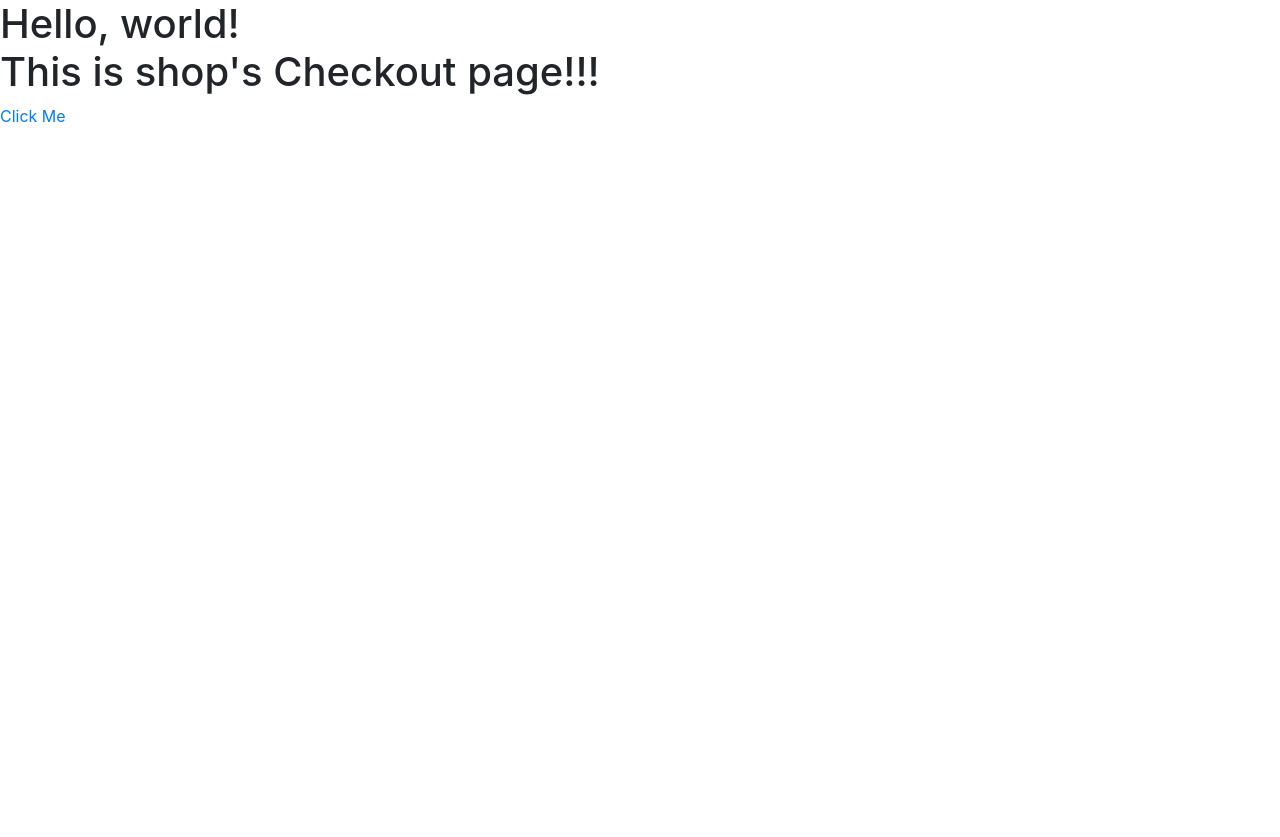
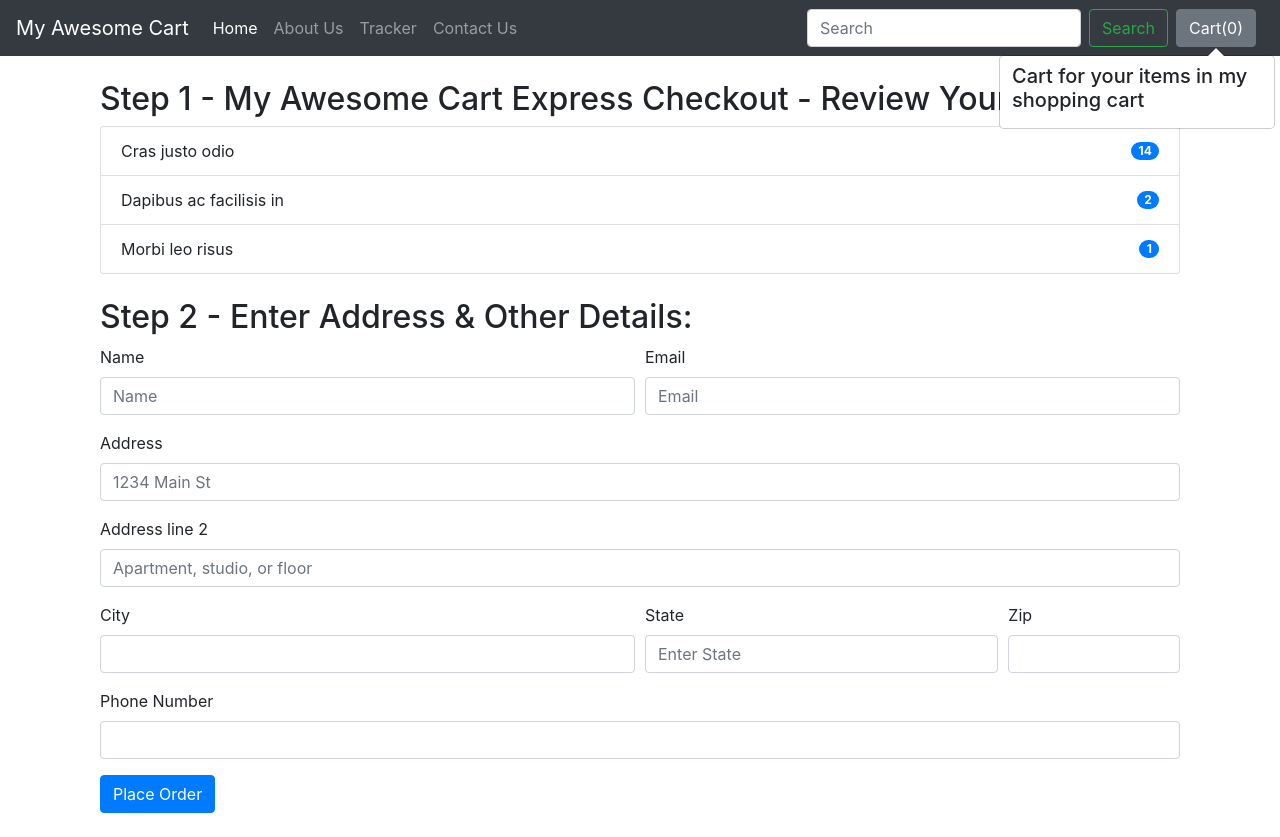
Before and after one commit to MdRizwan09/mac, a Django app: page /shop/checkout/ in a window 1280 px wide. Before the commit the page ends 122 px from the top, so only its background shows below. Run offline with Django 5.2, Linux system fonts and the light colour scheme; some libraries are stand-ins or nearby versions.

Commit message:
Creating The Checkout Page | Python Django Tutorials In Hindi #48

```diff
--- a/shop/templates/shop/checkout.html
+++ b/shop/templates/shop/checkout.html
@@ -1,24 +1,67 @@
-<!doctype html>
-<html lang="en">
-  <head>
-    <!-- Required meta tags -->
-    <meta charset="utf-8">
-    <meta name="viewport" content="width=device-width, initial-scale=1, shrink-to-fit=no">
-
-    <!-- Bootstrap CSS -->
-    <link rel="stylesheet" href="https://stackpath.bootstrapcdn.com/bootstrap/4.2.1/css/bootstrap.min.css" integrity="sha384-GJzZqFGwb1QTTN6wy59ffF1BuGJpLSa9DkKMp0DgiMDm4iYMj70gZWKYbI706tWS" crossorigin="anonymous">
-
-    <title>Hello, world!</title>
-  </head>
-  <body>
-    <h1>Hello, world! <br> This is shop's Checkout page!!!</h1>
-    {% load static %}
-    <a href="{%static 'shop/mystatic.txt' %}">Click Me</a>
-
-    <!-- Optional JavaScript -->
-    <!-- jQuery first, then Popper.js, then Bootstrap JS -->
-    <script src="https://code.jquery.com/jquery-3.3.1.slim.min.js" integrity="sha384-q8i/X+965DzO0rT7abK41JStQIAqVgRVzpbzo5smXKp4YfRvH+8abtTE1Pi6jizo" crossorigin="anonymous"></script>
-    <script src="https://cdnjs.cloudflare.com/ajax/libs/popper.js/1.14.6/umd/popper.min.js" integrity="sha384-wHAiFfRlMFy6i5SRaxvfOCifBUQy1xHdJ/yoi7FRNXMRBu5WHdZYu1hA6ZOblgut" crossorigin="anonymous"></script>
-    <script src="https://stackpath.bootstrapcdn.com/bootstrap/4.2.1/js/bootstrap.min.js" integrity="sha384-B0UglyR+jN6CkvvICOB2joaf5I4l3gm9GU6Hc1og6Ls7i6U/mkkaduKaBhlAXv9k" crossorigin="anonymous"></script>
-  </body>
-</html>
+{% extends 'shop/basic.html' %}
+{% block title%} Checkout - My Awesome Cart{% endblock %}
+{% block body %}
+  <div class="container">
+      <div class="col my-4">
+          <h2>Step 1 - My Awesome Cart Express Checkout - Review Your Cart Items</h2>
+          <div id="items">
+              <ul class="list-group">
+                  <li class="list-group-item d-flex justify-content-between align-items-center">
+                      Cras justo odio
+                      <span class="badge badge-primary badge-pill">14</span>
+                  </li>
+                  <li class="list-group-item d-flex justify-content-between align-items-center">
+                      Dapibus ac facilisis in
+                      <span class="badge badge-primary badge-pill">2</span>
+                  </li>
+                  <li class="list-group-item d-flex justify-content-between align-items-center">
+                      Morbi leo risus
+                      <span class="badge badge-primary badge-pill">1</span>
+                  </li>
+              </ul>
+          </div>
+      </div>
+      <div class="col my-4">
+          <h2>Step 2 - Enter Address & Other Details:</h2>
+          <form>
+              <div class="form-row">
+                  <div class="form-group col-md-6">
+                      <label for="inputname">Name</label>
+                      <input type="name" class="form-control" id="inputname" placeholder="Name">
+                  </div>
+                  <div class="form-group col-md-6">
+                      <label for="inputEmail4">Email</label>
+                      <input type="email" class="form-control" id="inputEmail4" placeholder="Email">
+                  </div>
+              </div>
+              <div class="form-group">
+                  <label for="inputAddress">Address</label>
+                  <input type="text" class="form-control" id="inputAddress" placeholder="1234 Main St">
+              </div>
+              <div class="form-group">
+                  <label for="inputAddress2">Address line 2</label>
+                  <input type="text" class="form-control" id="inputAddress2" placeholder="Apartment, studio, or floor">
+              </div>
+              <div class="form-row">
+                  <div class="form-group col-md-6">
+                      <label for="inputCity">City</label>
+                      <input type="text" class="form-control" id="inputCity">
+                  </div>
+                  <div class="form-group col-md-4">
+                      <label for="inputState">State</label>
+                      <input type="text" class="form-control" id="inputAddress2" placeholder="Enter State">
+                  </div>
+                  <div class="form-group col-md-2">
+                      <label for="inputZip">Zip</label>
+                      <input type="text" class="form-control" id="inputZip">
+                  </div>
+              </div>
+              <div class="form-group">
+                      <label for="inputZip">Phone Number</label>
+                      <input type="tel" class="form-control" id="inputPhone">
+                  </div>
+              <button type="submit" class="btn btn-primary">Place Order</button>
+          </form>
+      </div>
+  </div>
+{% endblock %}
```
